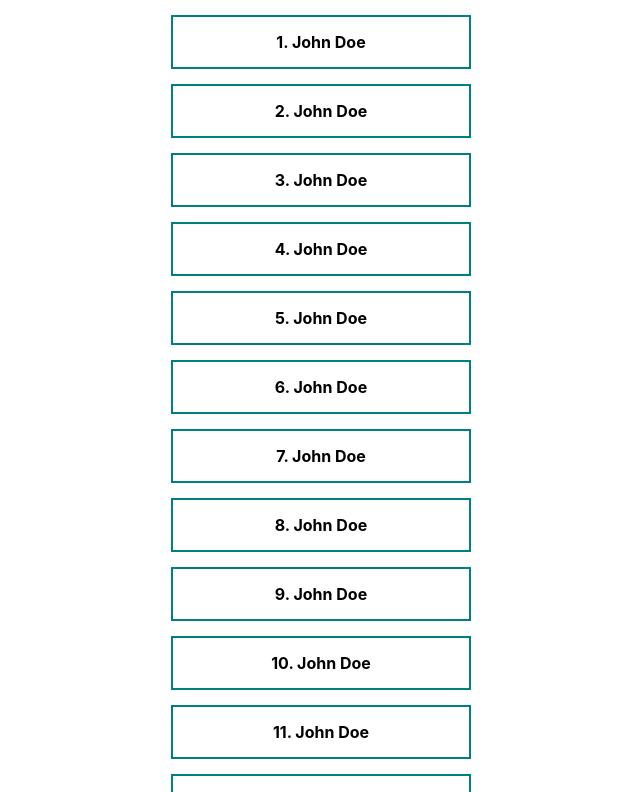
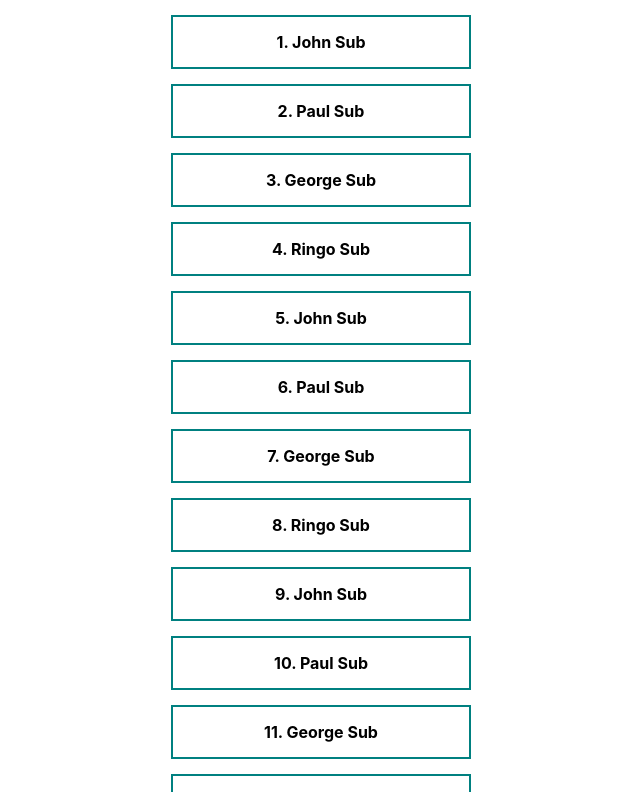
Before and after one commit to EugeneMNS/kolibri-test, a React (Create React App) app: page / in a window 1280 px wide. Shown: the top 792 px of the page, without its empty margins (319-959 px from the left). Built offline with nearby package versions, Linux system fonts and the light colour scheme.

Commit message:
new array

```diff
--- a/src/App.tsx
+++ b/src/App.tsx
@@ -5,11 +5,18 @@ import { useInView } from 'react-intersection-observer';
 
 
 export type UserType = { name: string, surname: string };
-const arrUsers: UserType[] = [];
+/*const arrUsers: UserType[] = [];
 for (let i = 0; i < 100; i++) {
     arrUsers.push({name: `John`, surname: `Doe`});
-}
+}*/
 
+const names = ['John', 'Paul', 'George', 'Ringo'];
+const subNames = ['Sub', 'Sub', 'Sub', 'Sub'];
+const arrUsers_: Array<UserType & {id: number}> = [...Array(100)].map((_, index) => ({
+    id: index + 1,
+    name: names[index % names.length ],
+    surname: subNames[index % subNames.length ],
+}))
 
 function App() {
     const [offSet, setOffset] = useState(20)
@@ -26,7 +33,7 @@ function App() {
 
 
     return <>
-        {arrUsers.map((user, index) => {
+        {arrUsers_.map((user, index) => {
             if (index < offSet) {
                 return <UserItem user={user} index={index}/>
             }
```
